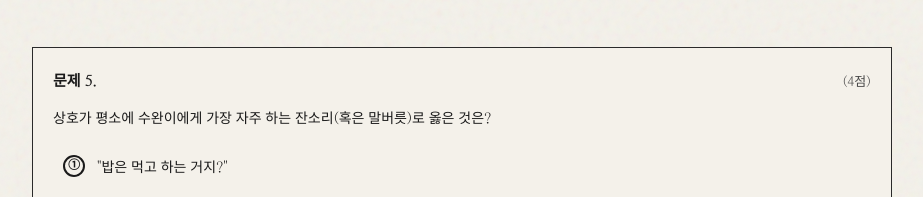
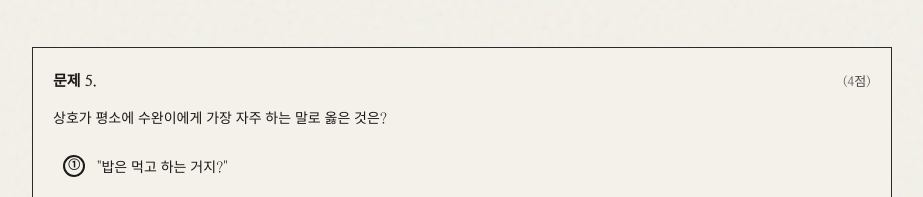
Before and after one commit to suwanuary/love-ability-test-2025, a plain HTML site: page index.html in a window 1280 px wide. Shown: the part 2765-2962 px from the top of the page, without its empty margins (178-1101 px from the left). Drawn offline with Linux system fonts and the light colour scheme.

Commit message:
Add files via upload

```diff
--- a/index.html
+++ b/index.html
@@ -259,14 +259,83 @@
 
     <script>
         const quizData = [
-            { id: 1, section: 1, question: "다음 제시된 사진은 두 사람이 봄에 방문했던 장소이다. 사진 속 장소에서 발생했던 사건으로 옳은 것은?", hasImage: true, imageUrl: "images/love_01.JPG", points: 3, options: ["주차할 곳을 바로 찾아서 빠르게 주차했다.", "상호가 메뉴 주문을 잘못해서 수완이한테 혼났다.", "너무 맛있어서 둘 다 말없이 밥만 먹었다.", "식당 주차비로 65,000원이 나왔다."], correctAnswer: 3 },
-            { id: 2, section: 1, question: "다음은 두 사람이 100일을 기념하여 방문했던 식당의 음식 사진이다. 이 날 식사를 마친 후 두 사람이 이동한 장소로 알맞은 것은?", hasImage: true, imageUrl: "images/love_02.JPG", points: 4, options: ["케이크 전문점에 가서 케이크를 만들었다.", "부평CGV에서 F1을 관람했다.", "음료를 마시며 부평 종합 시장을 구경했다.", "수완이 집으로 가서 2차를 시작했다."], correctAnswer: 0 },
-            { id: 3, section: 1, question: "다음 사진의 배경이 되는 장소는 어디인가?", hasImage: true, imageUrl: "images/love_03.JPG", points: 5, difficulty: "난이도 상", options: ["홍대입구역 맛집", "건대입구역 맛집", "여의도 맛집", "석촌호수 맛집"], correctAnswer: 2 },
-            { id: 4, section: 2, question: "다음 중 수완이가 가장 좋아하는 브랜드와 메뉴가 올바르게 짝지어진 것은?", hasImage: false, points: 3, options: ["[엽기떡볶이] - [매운맛]", "[롯데리아] - [새우버거]", "[메가커피] - [말차라떼]", "[본죽] - [쇠고기야채죽]"], correctAnswer: 2 },
-            { id: 5, section: 2, question: "상호가 평소에 수완이에게 가장 자주 하는 잔소리(혹은 말버릇)로 옳은 것은?", hasImage: false, points: 4, options: ['"밥은 먹고 하는 거지?"', '"보고싶어"', '"따뜻하게 입엉"', '"너무 예쁜 거 아니야?"'], correctAnswer: 0 },
-            { id: 6, section: 2, question: "두 사람이 처음으로 같이 봤던 영화의 제목으로 옳은 것은?", hasImage: false, points: 3, options: ["28년후", "승부", "얼굴", "귀멸의칼날"], correctAnswer: 3 },
-            { id: 7, section: 3, question: "다음 사진은 5월 6일에 찍은 것이다. 이날 상호가 입고 있었던 아우터의 실제 색상은 무엇인가?", hasImage: true, imageUrl: "images/love_04.JPG", points: 5, options: ["차콜 그레이", "네이비", "딥 포레스트 그린", "제트 블랙"], correctAnswer: 1 },
-            { id: 8, section: 3, question: "수완이가 상호에게 처음으로 선물했던 아이템은 무엇인가?", hasImage: false, points: 4, options: ["니트", "편지", "알부민", "소고기"], correctAnswer: 0 }
+            {
+                id: 1,
+                section: 1,
+                question: "다음 제시된 사진은 두 사람이 봄에 방문했던 장소이다. 사진 속 장소에서 발생했던 사건으로 옳은 것은?",
+                hasImage: true,
+                imageUrl: "images/love_01.JPG",
+                points: 3,
+                options: ["주차할 곳을 바로 찾아서 빠르게 주차했다.", "상호가 메뉴 주문을 잘못해서 수완이한테 혼났다.", "너무 맛있어서 둘 다 말없이 밥만 먹었다.", "식당 주차비로 65,000원이 나왔다."],
+                correctAnswer: 3 // 정답: 4번
+            },
+            {
+                id: 2,
+                section: 1,
+                question: "다음은 두 사람이 100일을 기념하여 방문했던 식당의 음식 사진이다. 이 날 식사를 마친 후 두 사람이 이동한 장소로 알맞은 것은?",
+                hasImage: true,
+                imageUrl: "images/love_02.JPG",
+                points: 4,
+                options: ["케이크 전문점에 가서 케이크를 만들었다.", "부평CGV에서 F1을 관람했다.", "음료를 마시며 부평 종합 시장을 구경했다.", "수완이 집으로 가서 2차를 시작했다."],
+                correctAnswer: 2 // 정답: 3번
+            },
+            {
+                id: 3,
+                section: 1,
+                question: "다음 사진의 배경이 되는 장소는 어디인가?",
+                hasImage: true,
+                imageUrl: "images/love_03.JPG",
+                points: 5,
+                difficulty: "난이도 상",
+                options: ["홍대입구역 맛집", "건대입구역 맛집", "여의도 맛집", "석촌호수 맛집"],
+                correctAnswer: 1 // 정답: 2번
+            },
+            {
+                id: 4,
+                section: 2,
+                question: "다음 중 수완이가 가장 좋아하는 브랜드와 메뉴가 올바르게 짝지어진 것은?",
+                hasImage: false,
+                points: 3,
+                options: ["[엽기떡볶이] - [매운맛]", "[롯데리아] - [새우버거]", "[메가커피] - [말차라떼]", "[본죽] - [쇠고기야채죽]"],
+                correctAnswer: 1 // 정답: 2번
+            },
+            {
+                id: 5,
+                section: 2,
+                question: "상호가 평소에 수완이에게 가장 자주 하는 말로 옳은 것은?",
+                hasImage: false,
+                points: 4,
+                options: ['"밥은 먹고 하는 거지?"', '"보고싶어"', '"따뜻하게 입엉"', '"너무 예쁜 거 아니야?"'],
+                correctAnswer: 1 // 정답: 2번
+            },
+            {
+                id: 6,
+                section: 2,
+                question: "두 사람이 처음으로 같이 봤던 영화의 제목으로 옳은 것은?",
+                hasImage: false,
+                points: 3,
+                options: ["28년후", "승부", "얼굴", "귀멸의칼날"],
+                correctAnswer: 1 // 정답: 2번
+            },
+            {
+                id: 7,
+                section: 3,
+                question: "다음 사진은 5월 6일에 찍은 것이다. 이날 상호가 입고 있었던 아우터의 실제 색상은 무엇인가?",
+                hasImage: true,
+                imageUrl: "images/love_04.JPG",
+                points: 5,
+                options: ["차콜 그레이", "네이비", "딥 포레스트 그린", "제트 블랙"],
+                correctAnswer: 2 // 정답: 3번
+            },
+            {
+                id: 8,
+                section: 3,
+                question: "수완이가 상호에게 처음으로 선물했던 아이템은 무엇인가?",
+                hasImage: false,
+                points: 4,
+                options: ["니트", "편지", "알부민", "소고기"],
+                correctAnswer: 3 // 정답: 4번
+            }
         ];
 
         let userAnswers = {};
```
